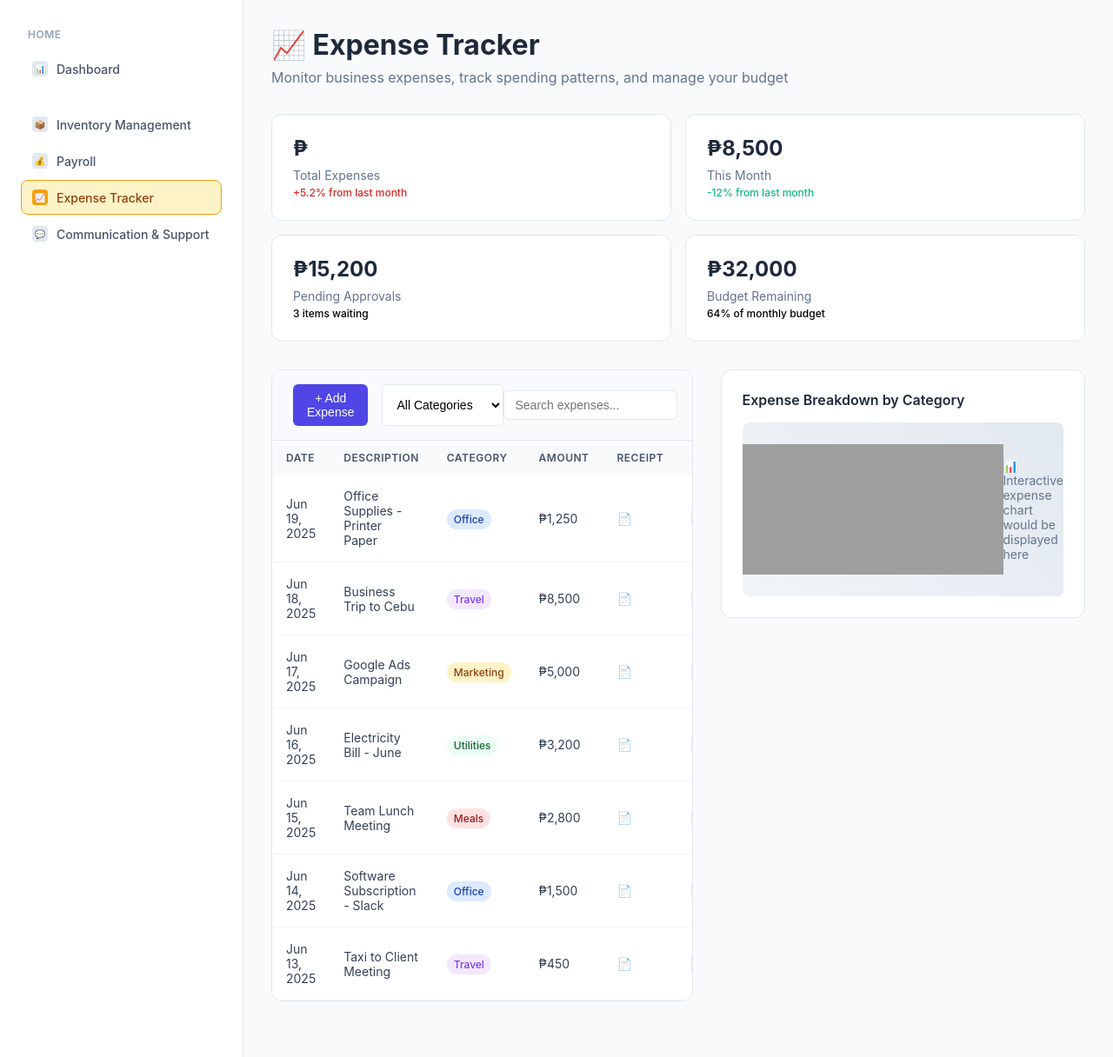
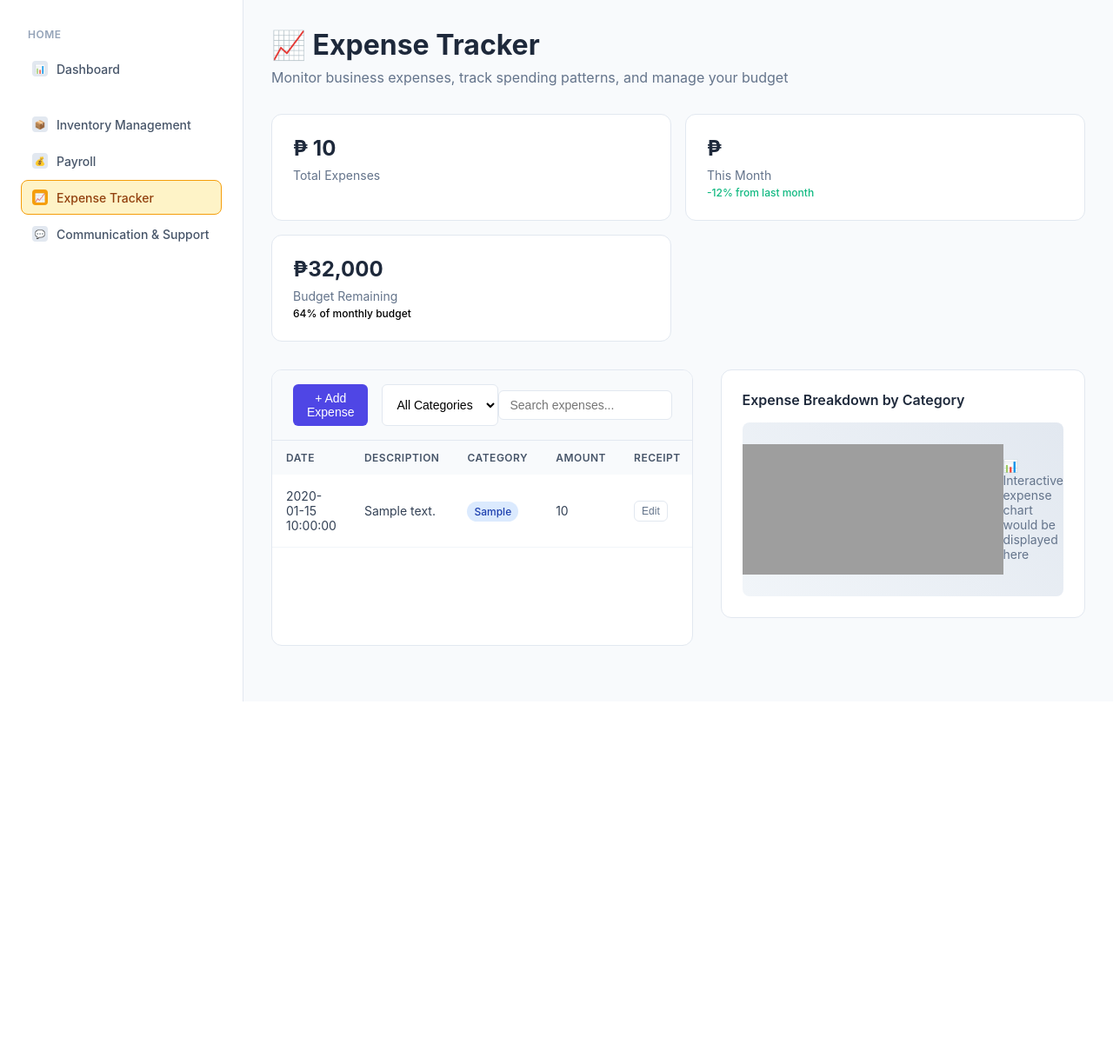
Before and after one commit to ishomayo/Internovators, a PHP site: page /expenses.php in a window 1280 px wide. Shown: the part 70-1286 px from the top of the page at 87% size. After the commit the page ends 877 px from the top, so only its background shows below. Run offline with PHP 8.4, Linux system fonts and the light colour scheme; tables that the repository leaves empty or names only in its code hold one stand-in row (values such as "Sample post"); grey boxes are pictures that could not be loaded.

Commit message:
implement retrieve expenses

```diff
--- a/Barato/expenses.php
+++ b/Barato/expenses.php
@@ -3,7 +3,9 @@
   $db->setAttribute(PDO::ATTR_ERRMODE, PDO::ERRMODE_EXCEPTION);
 
   $sql = $db->query("SELECT * FROM expenses");
-  $total_expenses_sql = $db->query("SELECT SUM(amount) AS total_this_month FROM expenses WHERE created_at >= DATE_FORMAT(CURRENT_DATE, '%Y-%m-01') AND created_at < DATE_FORMAT(CURRENT_DATE + INTERVAL 1 MONTH, '%Y-%m-01')");
+  $month_expenses_sql = $db->query("SELECT SUM(amount) AS total_this_month FROM expenses WHERE created_at >= DATE_FORMAT(CURRENT_DATE, '%Y-%m-01') AND created_at < DATE_FORMAT(CURRENT_DATE + INTERVAL 1 MONTH, '%Y-%m-01')");
+  $total_expenses_sql = $db->query("SELECT SUM(amount) AS total FROM expenses");
+  $categories_sql = $db->query("SELECT DISTINCT category FROM expenses");
 ?>
 
 <!DOCTYPE html>
@@ -72,26 +74,27 @@
 
             <div class="stats-overview">
                 <div class="stat-card">
-                    <div class="stat-value">₱<?php
+                    <div class="stat-value">
+                        ₱<?php
                         foreach($total_expenses_sql as $row) {
+                            ?>
+                            <?= $row["total"] ?>
+                        <?php } ?>
+                    </div>
+                    <div class="stat-label">Total Expenses</div>
+                    <div class="stat-change stat-increase"></div>
+                </div>
+
+                <div class="stat-card">
+                    <div class="stat-value">
+                        ₱<?php
+                        foreach($month_expenses_sql as $row) {
                             ?>
                             <?= $row["total_this_month"] ?>
                         <?php } ?>
                     </div>
-                    <div class="stat-label">Total Expenses</div>
-                    <div class="stat-change stat-increase">+5.2% from last month</div>
-                </div>
-
-                <div class="stat-card">
-                    <div class="stat-value">₱8,500</div>
                     <div class="stat-label">This Month</div>
                     <div class="stat-change stat-decrease">-12% from last month</div>
-                </div>
-
-                <div class="stat-card">
-                    <div class="stat-value">₱15,200</div>
-                    <div class="stat-label">Pending Approvals</div>
-                    <div class="stat-change">3 items waiting</div>
                 </div>
 
                 <div class="stat-card">
@@ -108,11 +111,10 @@
                             <button class="btn-primary" id="openExpenseModal">+ Add Expense</button>
                             <select class="filter-select">
                                 <option>All Categories</option>
-                                <option>Office Supplies</option>
-                                <option>Travel</option>
-                                <option>Marketing</option>
-                                <option>Utilities</option>
-                                <option>Meals</option>
+                                <?php
+                                    foreach($categories_sql as $row) { ?>
+                                    <option><?= $row["category"] ?></option>
+                                <?php } ?>
                             </select>
                         </div>
                         <input type="text" class="search-bar" placeholder="Search expenses...">
@@ -131,76 +133,18 @@
                                 </tr>
                             </thead>
                             <tbody>
-                                <tr>
-                                    <td>Jun 19, 2025</td>
-                                    <td>Office Supplies - Printer Paper</td>
-                                    <td><span class="category-badge category-office">Office</span></td>
-                                    <td>₱1,250</td>
-                                    <td>📄</td>
+                                <?php
+                                foreach($sql as $row) { ?>
+                                    <tr>
+                                    <td><?= $row["created_at"] ?></td>
+                                    <td><?= $row["description"] ?></td>
+                                    <td><span class="category-badge category-office"><?= $row["category"] ?></span></td>
+                                    <td><?= $row["amount"] ?></td>
                                     <td>
-                                        <button class="btn-secondary" style="padding: 4px 8px; font-size: 12px;">Edit</button>
+                                    <button class="btn-secondary" style="padding: 4px 8px; font-size: 12px;">Edit</button>
                                     </td>
-                                </tr>
-                                <tr>
-                                    <td>Jun 18, 2025</td>
-                                    <td>Business Trip to Cebu</td>
-                                    <td><span class="category-badge category-travel">Travel</span></td>
-                                    <td>₱8,500</td>
-                                    <td>📄</td>
-                                    <td>
-                                        <button class="btn-secondary" style="padding: 4px 8px; font-size: 12px;">Edit</button>
-                                    </td>
-                                </tr>
-                                <tr>
-                                    <td>Jun 17, 2025</td>
-                                    <td>Google Ads Campaign</td>
-                                    <td><span class="category-badge category-marketing">Marketing</span></td>
-                                    <td>₱5,000</td>
-                                    <td>📄</td>
-                                    <td>
-                                        <button class="btn-secondary" style="padding: 4px 8px; font-size: 12px;">Edit</button>
-                                    </td>
-                                </tr>
-                                <tr>
-                                    <td>Jun 16, 2025</td>
-                                    <td>Electricity Bill - June</td>
-                                    <td><span class="category-badge category-utilities">Utilities</span></td>
-                                    <td>₱3,200</td>
-                                    <td>📄</td>
-                                    <td>
-                                        <button class="btn-secondary" style="padding: 4px 8px; font-size: 12px;">Edit</button>
-                                    </td>
-                                </tr>
-                                <tr>
-                                    <td>Jun 15, 2025</td>
-                                    <td>Team Lunch Meeting</td>
-                                    <td><span class="category-badge category-meals">Meals</span></td>
-                                    <td>₱2,800</td>
-                                    <td>📄</td>
-                                    <td>
-                                        <button class="btn-secondary" style="padding: 4px 8px; font-size: 12px;">Edit</button>
-                                    </td>
-                                </tr>
-                                <tr>
-                                    <td>Jun 14, 2025</td>
-                                    <td>Software Subscription - Slack</td>
-                                    <td><span class="category-badge category-office">Office</span></td>
-                                    <td>₱1,500</td>
-                                    <td>📄</td>
-                                    <td>
-                                        <button class="btn-secondary" style="padding: 4px 8px; font-size: 12px;">Edit</button>
-                                    </td>
-                                </tr>
-                                <tr>
-                                    <td>Jun 13, 2025</td>
-                                    <td>Taxi to Client Meeting</td>
-                                    <td><span class="category-badge category-travel">Travel</span></td>
-                                    <td>₱450</td>
-                                    <td>📄</td>
-                                    <td>
-                                        <button class="btn-secondary" style="padding: 4px 8px; font-size: 12px;">Edit</button>
-                                    </td>
-                                </tr>
+                                    </tr>
+                                <?php } ?>
                             </tbody>
                         </table>
                     </div>
@@ -233,11 +177,10 @@
                 <div style="margin-bottom: 1rem;">
                     <label style="display: block; margin-bottom: 0.5rem;">Category</label>
                     <select id="expenseCategory" style="width: 100%; padding: 8px; border: 1px solid #e2e8f0; border-radius: 6px;">
-                        <option value="Office">Office Supplies</option>
-                        <option value="Travel">Travel</option>
-                        <option value="Marketing">Marketing</option>
-                        <option value="Utilities">Utilities</option>
-                        <option value="Meals">Meals</option>
+                        <?php
+                        foreach($categories_sql as $row) { ?>
+                            <option value="<?= $row["category"] ?>"><?= $row["category"] ?></option>
+                        <?php } ?>
                     </select>
                     <button type="button" id="newCategoryBtn" style="margin-top: 0.5rem;" class="btn-secondary">+ Add New Category</button>
                 </div>
```
